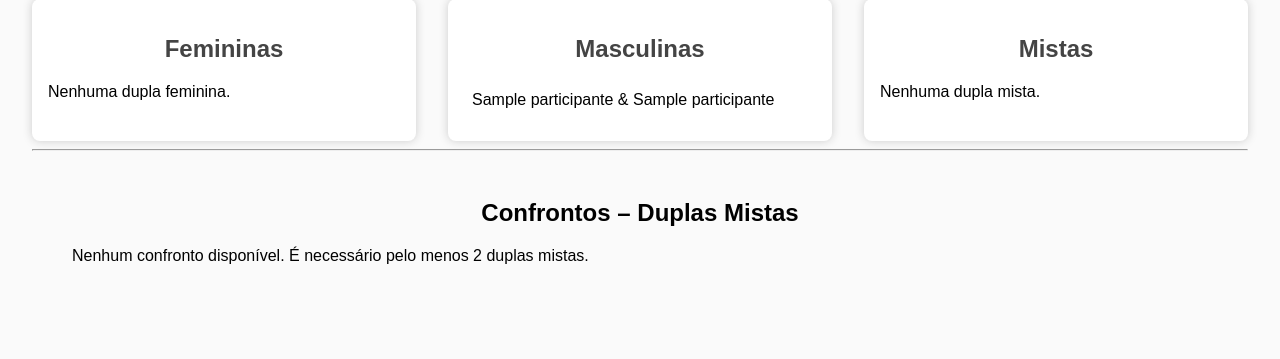
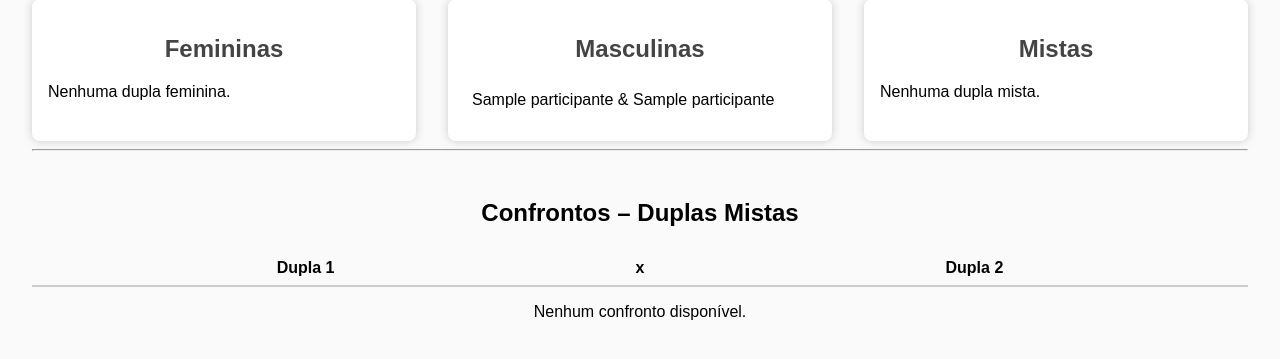
Before and after one commit to LucasFM10/csv_to_vcf, a Django app: page /duplas/ in a window 1280 px wide. Shown: the part 123-482 px from the top of the page. Run offline with Django 5.2, Linux system fonts and the light colour scheme; tables that the repository leaves empty hold one stand-in row (values such as "Sample post").

Commit message:
chaveamento

```diff
--- a/campeonato_bt/templates/campeonato_bt/lista_duplas.html
+++ b/campeonato_bt/templates/campeonato_bt/lista_duplas.html
@@ -76,16 +76,31 @@
     </div>
     <hr>
     <h2 style="text-align: center; margin-top: 3rem;">Confrontos – Duplas Mistas</h2>
-    <div style="margin-top: 1rem;">
-        <ul>
+
+    <table style="width: 100%; border-collapse: collapse; margin-top: 1.5rem;">
+        <thead>
+            <tr>
+                <th style="width: 45%; padding: 0.5rem; text-align: center; border-bottom: 2px solid #ccc;">Dupla 1</th>
+                <th style="width: 10%; padding: 0.5rem; text-align: center; border-bottom: 2px solid #ccc;">x</th>
+                <th style="width: 45%; padding: 0.5rem; text-align: center; border-bottom: 2px solid #ccc;">Dupla 2</th>
+            </tr>
+        </thead>
+        <tbody>
             {% for dupla1, dupla2 in confrontos_mistos %}
-                <li>{{ dupla1 }} <strong>x</strong> {{ dupla2 }}</li>
+                <tr>
+                    <td style="text-align: center; padding: 0.75rem; border-bottom: 1px solid #eee;">
+                        {{ dupla1.participante_1 }}<br>& {{ dupla1.participante_2 }}
+                    </td>
+                    <td style="text-align: center; font-weight: bold; font-size: 1.2rem;">x</td>
+                    <td style="text-align: center; padding: 0.75rem; border-bottom: 1px solid #eee;">
+                        {{ dupla2.participante_1 }}<br>& {{ dupla2.participante_2 }}
+                    </td>
+                </tr>
             {% empty %}
-                <p>Nenhum confronto disponível. É necessário pelo menos 2 duplas mistas.</p>
+                <tr><td colspan="3" style="text-align: center; padding: 1rem;">Nenhum confronto disponível.</td></tr>
             {% endfor %}
-        </ul>
-    </div>
-
+        </tbody>
+    </table>
 
 </body>
 </html>
--- a/campeonato_bt/views.py
+++ b/campeonato_bt/views.py
@@ -2,6 +2,7 @@ from django.shortcuts import render
 from .models import Dupla
 from itertools import combinations
 import random
+from itertools import combinations
 
 def gerar_jogos_rodadas(duplas):
     confrontos = list(combinations(duplas, 2))
@@ -29,10 +30,31 @@ def listar_duplas_view(request):
 
     confrontos_mistos = list(combinations(duplas_mistas, 2))
 
+    confrontos_mistos = equilibrar_confrontos(duplas_mistas)
+
     context = {
         'duplas_femininas': duplas_femininas,
         'duplas_masculinas': duplas_masculinas,
         'duplas_mistas': duplas_mistas,
         'confrontos_mistos': confrontos_mistos,
     }
+
     return render(request, 'campeonato_bt/lista_duplas.html', context)
+
+def equilibrar_confrontos(duplas):
+    confrontos = list(combinations(duplas, 2))
+    agenda = []
+    usados_recentemente = set()
+
+    while confrontos:
+        for i, (a, b) in enumerate(confrontos):
+            if a not in usados_recentemente and b not in usados_recentemente:
+                agenda.append((a, b))
+                usados_recentemente = {a, b}
+                confrontos.pop(i)
+                break
+        else:
+            # Se todas as duplas estiverem ocupadas recentemente, "descansa" e reinicia
+            usados_recentemente.clear()
+
+    return agenda
```
